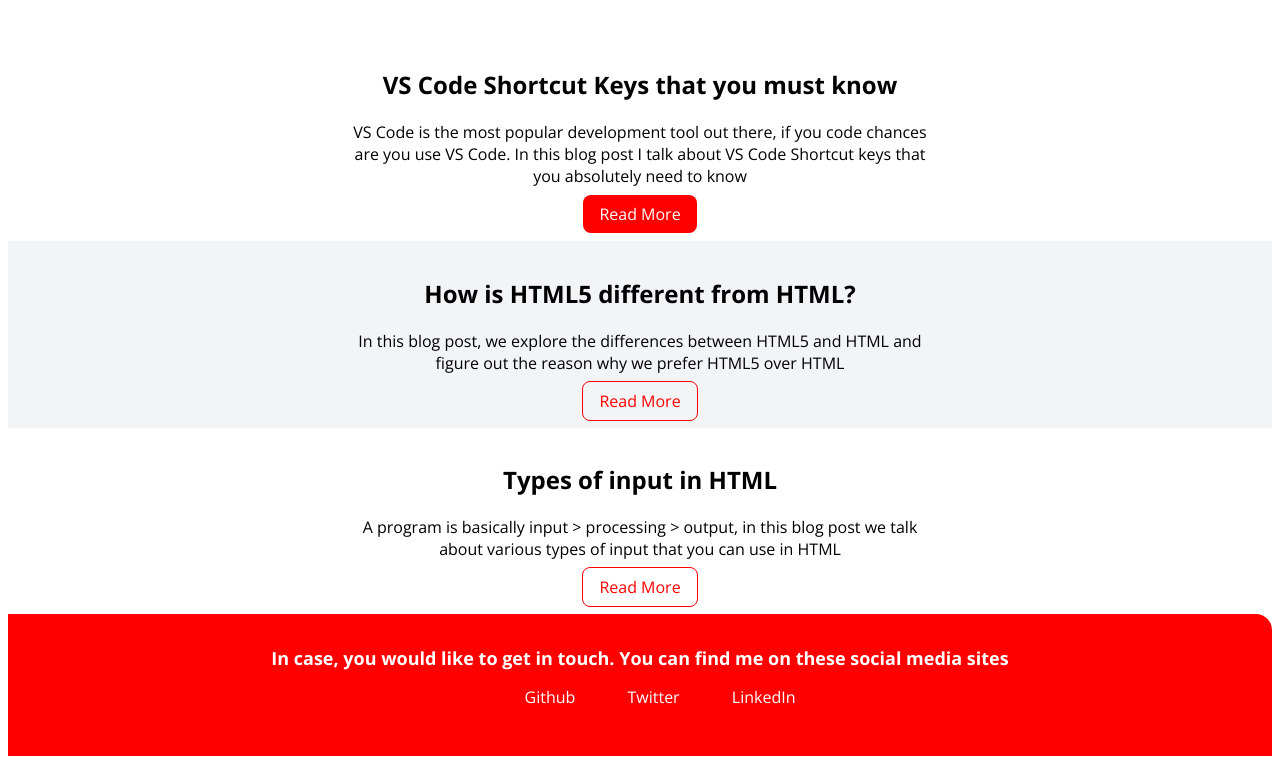
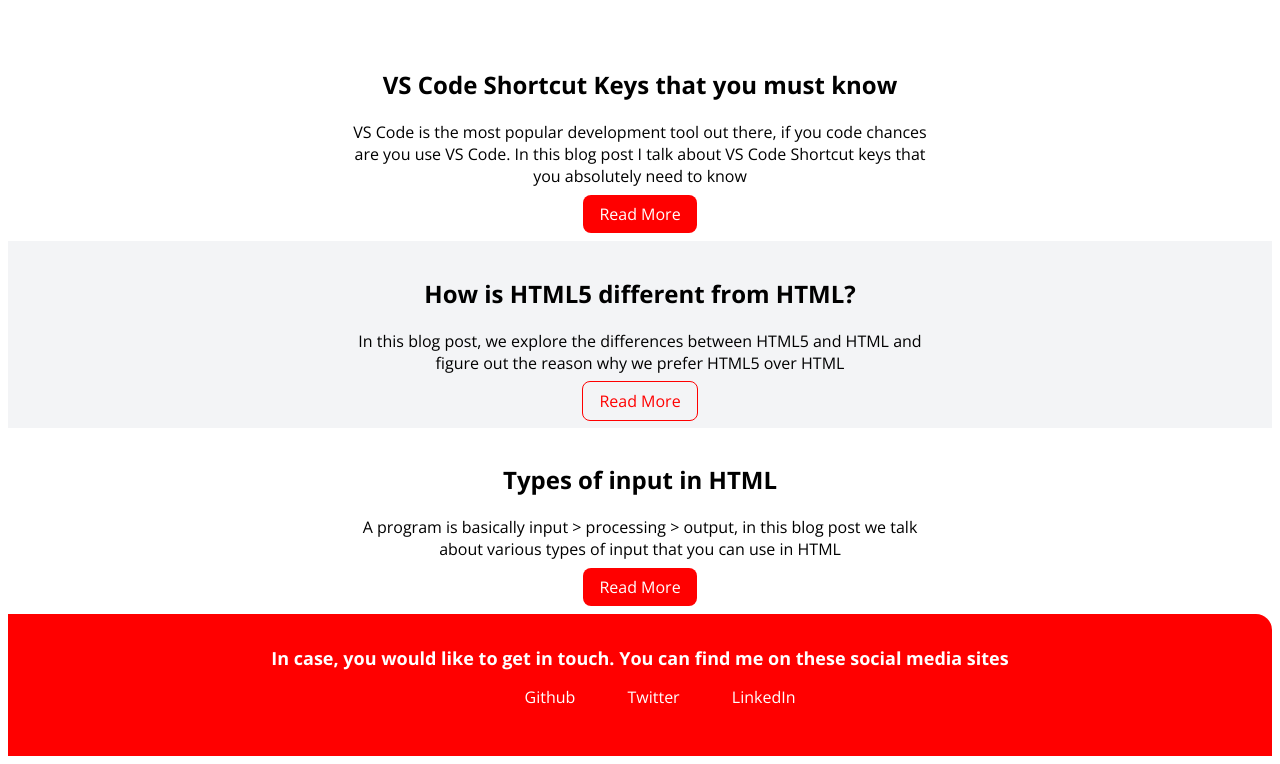
Before and after one commit to ignoreandfly/siddhant-bharadwaj-site, a plain HTML site: page blogs.html in a window 1280 px wide. Shown: the part 300-1064 px from the top of the page. Drawn offline with nearby package versions, Linux system fonts and the light colour scheme.

Commit message:
Update blogs.html

```diff
--- a/blogs.html
+++ b/blogs.html
@@ -50,7 +50,7 @@
         <div class="container container-center">
             <h1>Types of input in HTML </h1>
             <p>A program is basically input > processing > output, in this blog post we talk about various types of input that you can use in HTML</p>
-            <a class="link link-secondary" href="blog2.html">Read More</a>
+            <a class="link link-primary" href="blog2.html">Read More</a>
 
         </div>
     </section>
```
